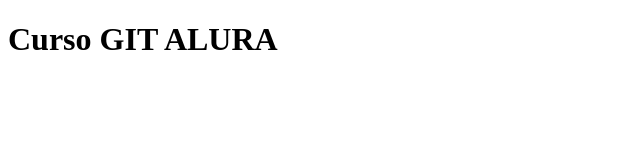
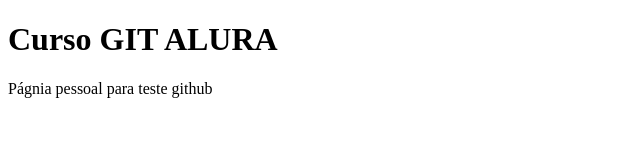
Before and after one commit to fchiarello/curso-git, a plain HTML site: page index.html in a window 1280 px wide. Shown: the whole page, without its empty margins (0-640 px from the left). Drawn offline with Linux system fonts and the light colour scheme.

Commit message:
Inserção <p>

```diff
--- a/index.html
+++ b/index.html
@@ -4,6 +4,7 @@
 	<title>Curso Git</title>
 
 		<h1>Curso GIT ALURA</h1>
+		<p>Págnia pessoal para teste github</p>
 </head>
 <body>
 
```
